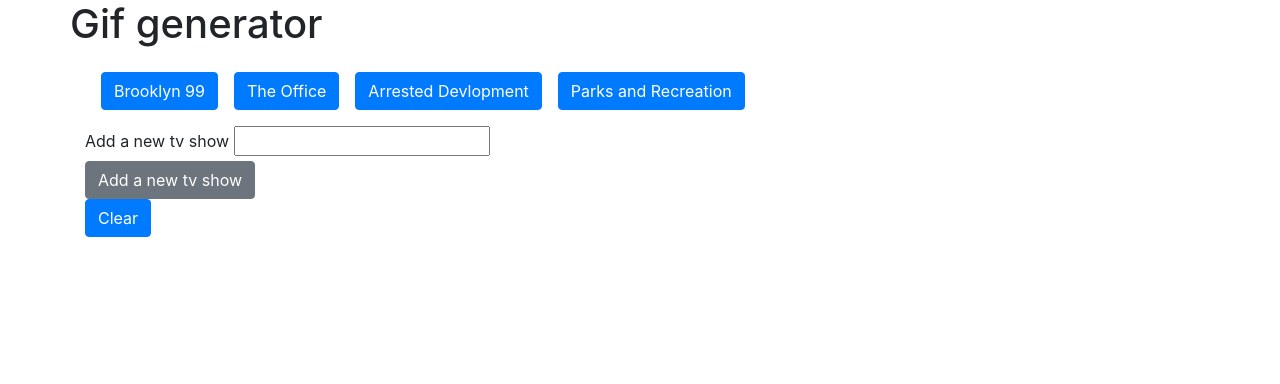
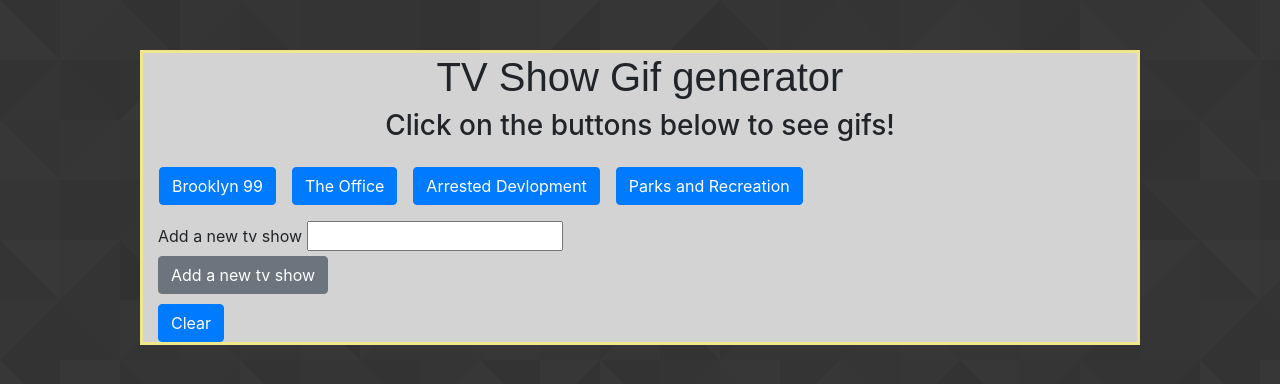
Before and after one commit to mjalbert13/gif-app, a plain HTML site: page index.html in a window 1280 px wide. Drawn offline with nearby package versions, Linux system fonts and the light colour scheme.

Commit message:
added basic css

```diff
--- a/assests/CSS/style.css
+++ b/assests/CSS/style.css
@@ -1,3 +1,23 @@
+.container {
+    width: 1000px;
+    height: 100%;
+    background: lightgray;
+    border: 3px solid khaki;
+    margin-top: 50px;
+}
+
+body {
+    background-image:url(../images/footer_lodyas.png);
+}
+#header {
+    text-align: center;
+    font-size: 40px;
+    font-family: fantasy;
+}
+
+h3{
+    text-align: center;
+}
 .show {
     margin: 8px;
 }
@@ -5,6 +25,9 @@
     margin: 8px;
 }
 
+#clear {
+    margin-top: 10px;
+}
 img {
     margin: 5px;
     max-width: 100%;
@@ -13,7 +36,11 @@ img {
 .gif-class {
     float: left;
     max-width: 200px;
+    height: 200px;
     padding: 3px;
     margin: 4px;
-    border: 3px solid lightskyblue;
 }
+
+.clear {
+    clear: both;
+}
--- a/assests/javascript/gifapp.js
+++ b/assests/javascript/gifapp.js
@@ -68,6 +68,10 @@ $("#clear").on("click", function(){
     $("#gif-holder").empty();
 });
 
+$("#add-show").on("click", function(){
+    $("#user-input").text("");
+})
+
 //$(document).on("click", ".show", showGif);
 
 renderButtons();
--- a/index.html
+++ b/index.html
@@ -11,11 +11,22 @@
 </head>
 <body>
     <div class="container">
+
     <div class="row">
-        <H1>Gif generator</H1>
+        <div class="col-md-12">
+            <H1 id="header">TV Show Gif generator</H1>
+        </div>
     </div>
 
-    <div id="new-buttons"></div>
+    <div class="row">
+        <div class="col-md-12">
+            <h3>Click on the buttons below to see gifs!</h3>
+        </div>
+    </div>
+
+    <div class="row">
+        <div id="new-buttons"></div>
+    </div>
 
     <form class="gif-search">
         <label for="user-input">Add a new tv show</label>
@@ -28,6 +39,7 @@
 
     <div id="gif-holder"></div>
 
+    <div class="clear"></div>
     </div>
 </body>
 <script src="assests/javascript/gifapp.js"></script>
```
Also changed, not shown: assests/images/footer_lodyas.png (added).
